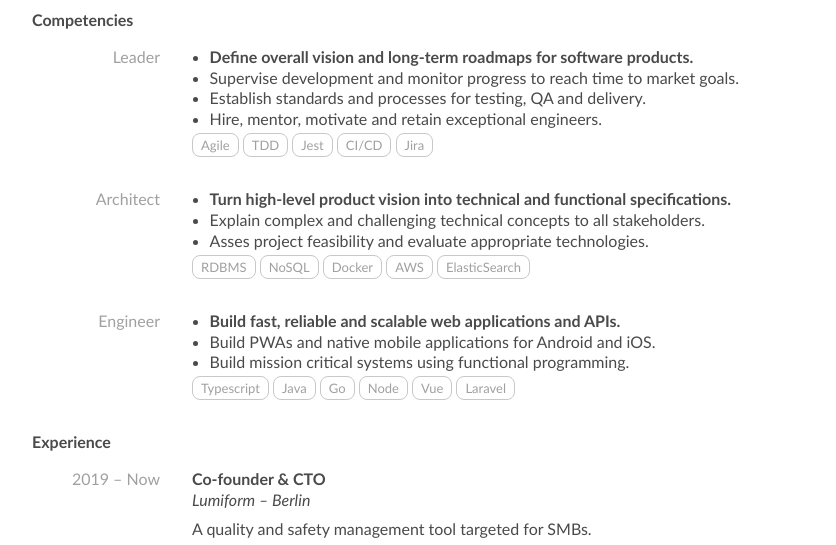
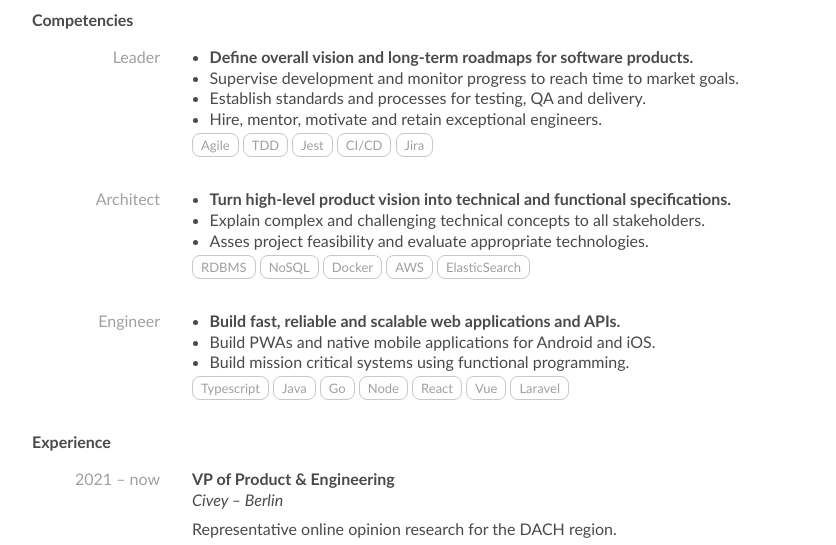
Before and after one commit to Mondotronium/mondotronium.github.io, a plain HTML site: page cv.html in a window 1280 px wide. Shown: the part 182-727 px from the top of the page, without its empty margins (0-836 px from the left). Drawn offline with Linux system fonts and the light colour scheme.

Commit message:
Update cv.html

```diff
--- a/cv.html
+++ b/cv.html
@@ -164,6 +164,7 @@
 						<li>Java</li>
 						<li>Go</li>
 						<li>Node</li>
+						<li>React</li>
 						<li>Vue</li>
 						<li>Laravel</li>
 					</ul>
@@ -173,7 +174,13 @@
 
 		<h2>Experience</h2>
 		<dl>
-			<dt>2019 – Now</dt>
+			<dt>2021 – now</dt>
+				<dd>
+					<h3>VP of Product & Engineering</h3>
+					<h4>Civey – Berlin</h4>
+					<p>Representative online opinion research for the DACH region.</p>
+				</dd>
+			<dt>2019 – 2020</dt>
 				<dd>
 					<h3>Co-founder & CTO</h3>
 					<h4>Lumiform – Berlin</h4>
```
